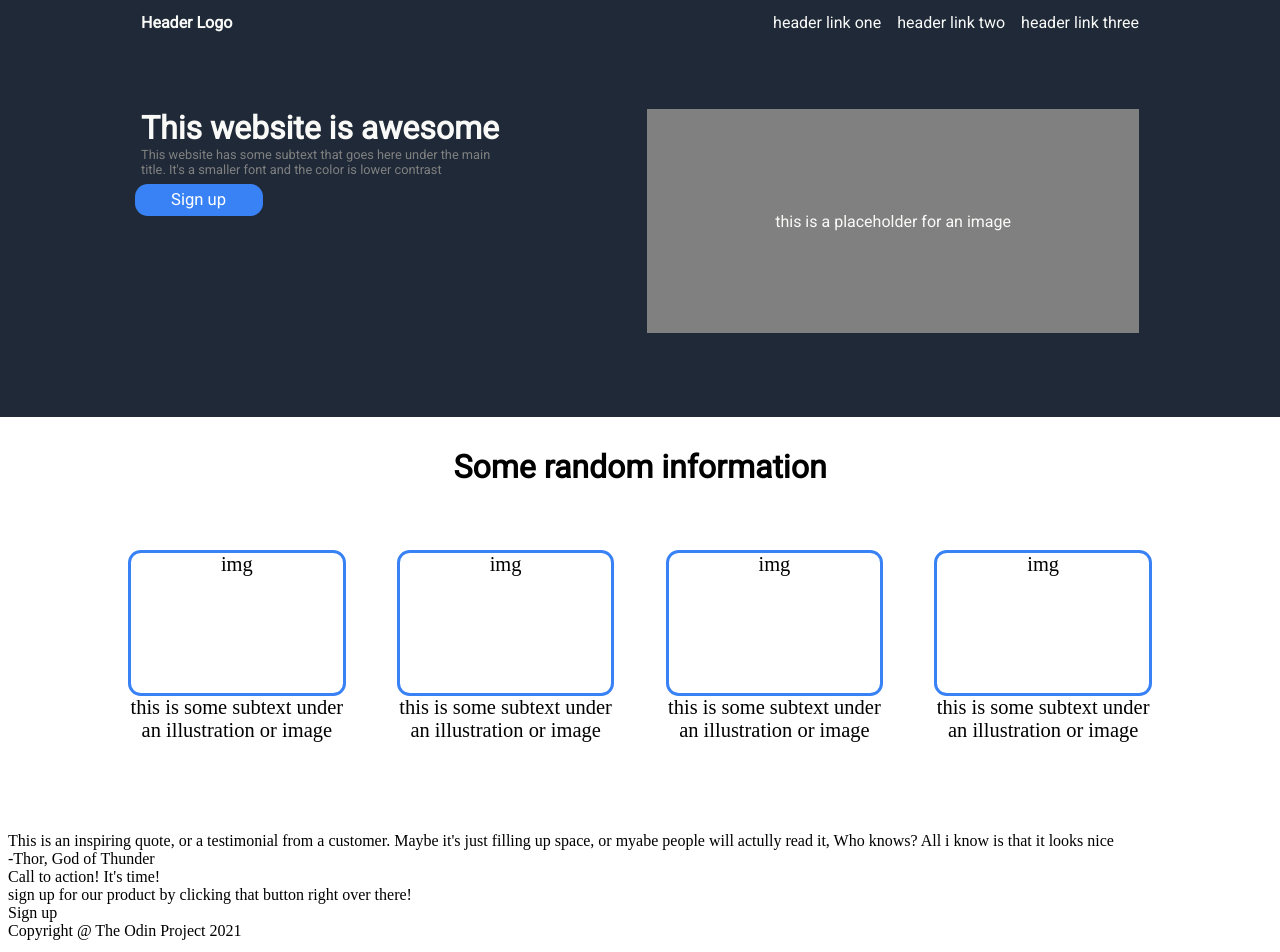
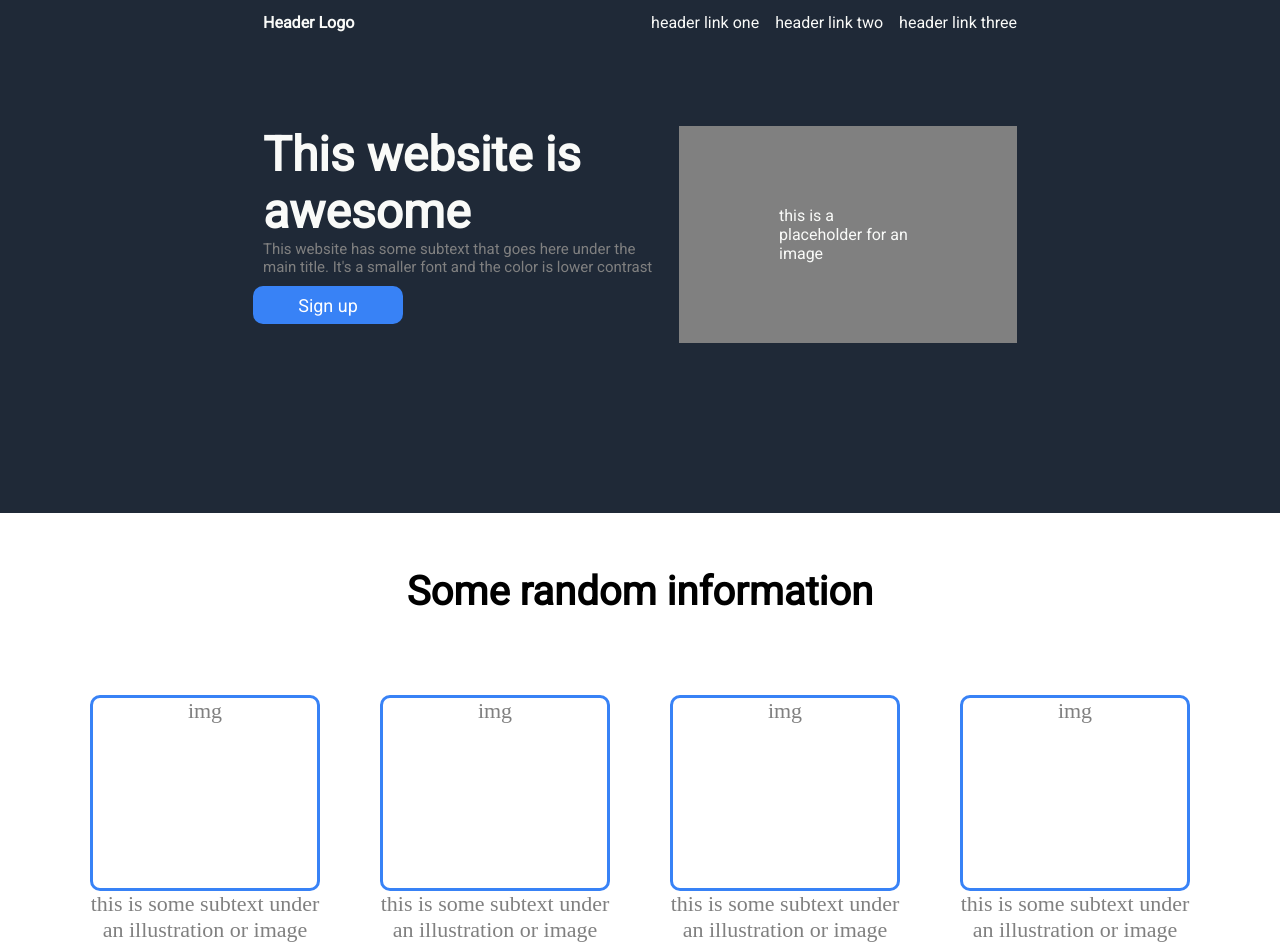
Before and after one commit to Cameron1386/Landing-page, a plain HTML site: page index.html in a window 1280 px wide. Shown: the top 952 px of the page. Drawn offline with Linux system fonts and the light colour scheme.

Commit message:
THIS ONES ALSO DONE

```diff
--- a/styles.css
+++ b/styles.css
@@ -4,7 +4,7 @@
     color: #F9FAF8;
     padding: 20px;
     margin: -15px;
-    min-height: 30vw;
+    min-height: 30em;
     display: flex;
     flex-direction: column;
     justify-content: space-between;
@@ -12,7 +12,7 @@
 
 
 .header {
-    margin-left: 10vw;
+    margin-left: 250px;
     display: flex;
     font-size:16px;
     font-weight: 1000;
@@ -23,7 +23,7 @@
     display: flex;
     margin-left: auto;
     gap: 16px;
-    margin-right: 10vw;
+    margin-right: 250px;
     font-weight: 300;
 }
 
@@ -31,82 +31,144 @@
     display: flex;
     font-family: Roboto;
     gap: 16px;
-    margin-bottom: 5vw;
+    margin-bottom: 150px;
 }
 
 .left-title {
     display: flex;
     flex-direction: column;
-    margin-left: 10vw;
-    max-width: 29vw;
+    margin-left: 250px;
+    max-width: 400px;
 }
 
 .title-title {
-    font-size: 2.5vw;
+    font-size: 48px;
     font-weight: bolder;
 }
 
 .subtext {
     color: gray;
-    font-size: 1vw;
+    font-size: 15px;
 }
 
 .title-sign {
     color: white;
-    padding: 1vw;
+    padding: 15px;
     background-color: #3882F6;
-    font-size: 1.3vw;
-    max-width: 8vw;
-    max-height: 0.5vw;
+    font-size: 18px;
+    max-width: 120px;
+    max-height: 8px;
     justify-content: center;
     align-items: center;
-    margin: 0.5vw;
-    margin-left: -0.5vw;
-    border-radius: 1vw;
+    margin: 10px;
+    margin-left: -10px;
+    border-radius: 10px;
     display: flex;
     flex-direction: column;
 }
 
 .placeholder {
     margin-left: auto;
-    margin-right: 10vw;
+    margin-right: 250px;
     display: flex;
     align-content: center;
     justify-content: center;
-    padding: 8vw 10vw;
+    padding: 80px 100px;
     background-color: gray;
 }
 
 
 .images {
-    margin-top: 20px;
+    margin-top: 40px;
     display: flex;
     flex-direction: column;
     align-items: center;
-    padding: 2vw;
-    min-height: 28vw;
+    padding: 30px;
+    min-height: 400px;
 }
 
 .title-two {
-    font-size: 2.5vw;
-    font-family: Roboto;
+    font-size: 40px;
+    font-family: 'Roboto';
     font-weight: bolder;
 }
 .img-subtext {
     display: flex;
-    gap: 4vw;
-    margin-top: 5vw;
+    gap: 60px;
+    margin-top: 80px;
+    color: gray;
 }
 
 .img {
     text-align: center;
-    font-size: 1.6vw;
-    max-width: 17vw;
+    font-size: 22px;
+    max-width: 230px;
 }
 
 .box {
-    min-height:11vw;
-    min-width: 7vw;
+    min-height:190px;
+    min-width: 110px;
     border: solid #3882F6;
-    border-radius:1vw ;
+    border-radius:10px ;
 }
+
+.quote {
+    display: flex;
+    flex-direction: column;
+    font-size: 32px;
+    text-align: left;
+    background-color: #E5E7EB;
+    padding:150px 400px;
+
+}
+
+
+.author {
+    text-align: right;
+}
+
+.ad {
+    display: flex;
+    padding: 40px;
+    min-height: 30px;
+    max-height: 30px;
+    margin: 50px;
+    background-color: #3882F6;
+    border-radius: 10px;
+    color: white;
+    flex-direction: row;
+    color: lightgrey;
+    font-family: Roboto;
+    margin-left: 350px;
+    margin-right: 350px;
+}
+
+.product {
+    display: flex;
+    flex-direction: column;
+}
+.action {
+    color: white;
+    font-weight: bold;
+}
+
+.sign-up {
+    display: flex;
+    flex-direction:row ;
+    margin-left:auto ;
+    margin-right: 100px;
+    border: 2px solid white;
+    padding:10px 30px;
+    border-radius:10px;
+    align-items: center;
+    color: white;
+}
+
+.footer {
+    background-color: #1F2937;
+    color: white;
+    display: flex;
+    padding:35px 50px;
+    margin: -15px;
+    justify-content: center;
+}
```
